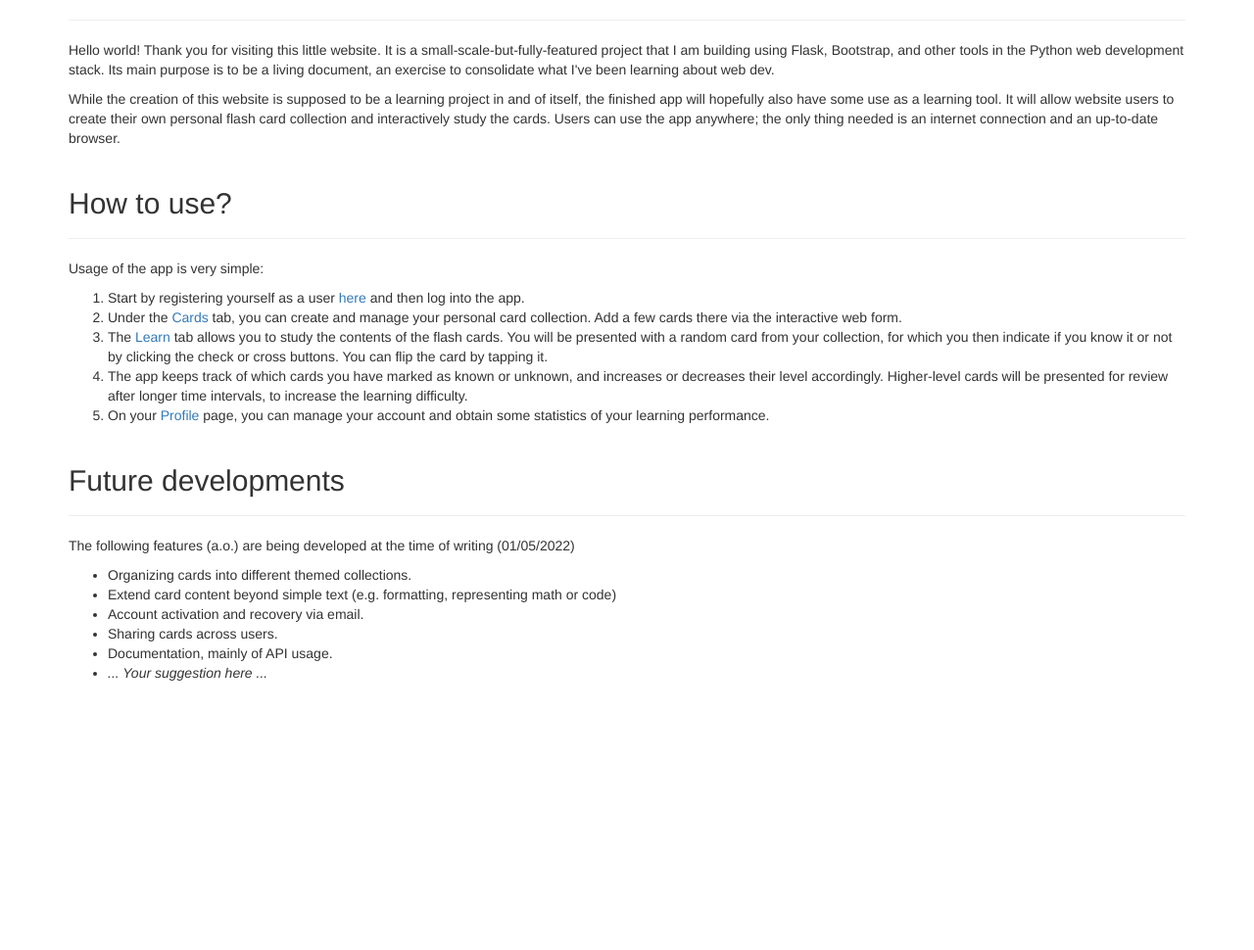
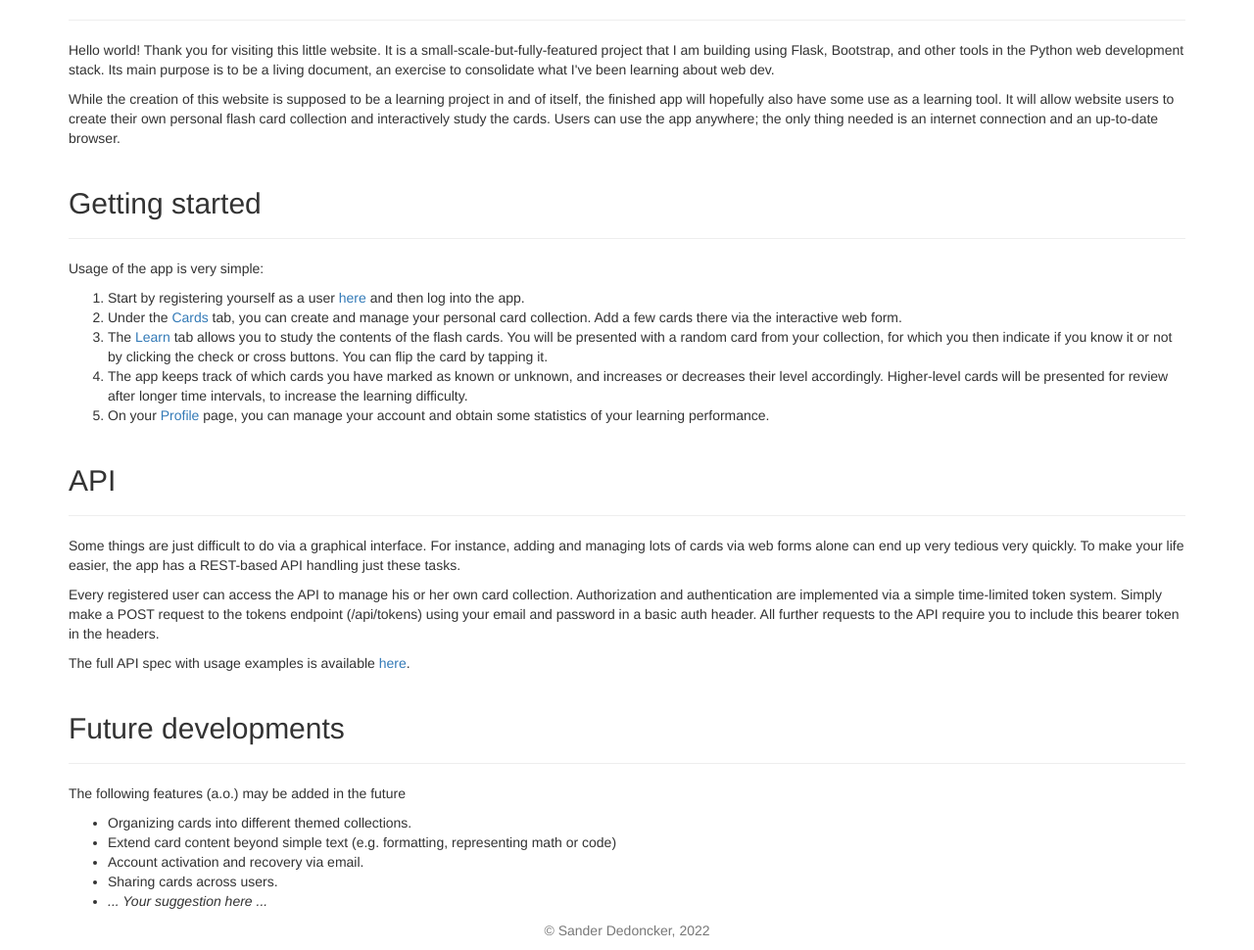
Before and after one commit to sanderdedoncker/flash-card-website, a Flask app: page / in a window 1280 px wide. Shown: the part 144-1114 px from the top of the page at 98% size. Before the commit the page ends 839 px from the top, so only its background shows below. Run offline with Flask 2, Linux system fonts and the light colour scheme; some libraries are stand-ins or nearby versions.

Commit message:
Create and link to API docs (Postman) on the home page

```diff
--- a/application/api/__init__.py
+++ b/application/api/__init__.py
@@ -1,5 +1,7 @@
 from flask import Blueprint
 
+
+API_DOCS_URL = "https://documenter.getpostman.com/view/21200551/Uz5CKxWk"
 
 bp = Blueprint(name='api', import_name=__name__, url_prefix='/api')
 
--- a/application/home/templates/index.html
+++ b/application/home/templates/index.html
@@ -20,7 +20,7 @@
         </p>
     </div>
        <div class="page-header">
-        <h2>How to use?</h2>
+        <h2>Getting started</h2>
     </div>
     <div>
         <p>Usage of the app is very simple:</p>
@@ -49,10 +49,29 @@
         </ol>
     </div>
     <div class="page-header">
+        <h2>API</h2>
+    </div>
+    <div>
+        <p>
+            Some things are just difficult to do via a graphical interface. For instance, adding and managing lots of
+            cards via web forms alone can end up very tedious very quickly. To make your life easier, the app has a
+            REST-based API handling just these tasks.
+        </p>
+        <p>
+            Every registered user can access the API to manage his or her own card collection. Authorization and
+            authentication are implemented via a simple time-limited token system. Simply make a POST request to the
+            tokens endpoint ({{ url_for('api.get_token') }}) using your email and password in a basic auth
+            header. All further requests to the API require you to include this bearer token in the headers.
+        </p>
+        <p>
+            The full API spec with usage examples is available <a href="{{ api_docs_url }}">here</a>.
+        </p>
+    </div>
+    <div class="page-header">
         <h2>Future developments</h2>
     </div>
     <div>
-        <p>The following features (a.o.) are being developed at the time of writing (01/05/2022)</p>
+        <p>The following features (a.o.) may be added in the future</p>
         <ul>
             <li>
                 Organizing cards into different themed collections.
@@ -67,12 +86,16 @@
                 Sharing cards across users.
             </li>
             <li>
-                Documentation, mainly of API usage.
-            </li>
-            <li>
                 <em>... Your suggestion here ...</em>
             </li>
         </ul>
     </div>
 </div>
+<section>
+    <footer class="footer">
+        <div class="container">
+            <p class="text-center text-muted">&copy Sander Dedoncker, 2022</p>
+        </div>
+    </footer>
+</section>
 {% endblock %}
--- a/application/home/views.py
+++ b/application/home/views.py
@@ -1,5 +1,6 @@
 from flask import Blueprint, render_template
-from flask import current_app
+
+from application.api import API_DOCS_URL
 
 
 # # Blueprint configuration
@@ -11,4 +12,4 @@ bp = Blueprint(name="home", import_name=__name__, template_folder="templates", s
 # a simple page that says hello
 @bp.route("/", methods=["GET"])
 def home():
-    return render_template("index.html")
+    return render_template("index.html", api_docs_url=API_DOCS_URL)
```
